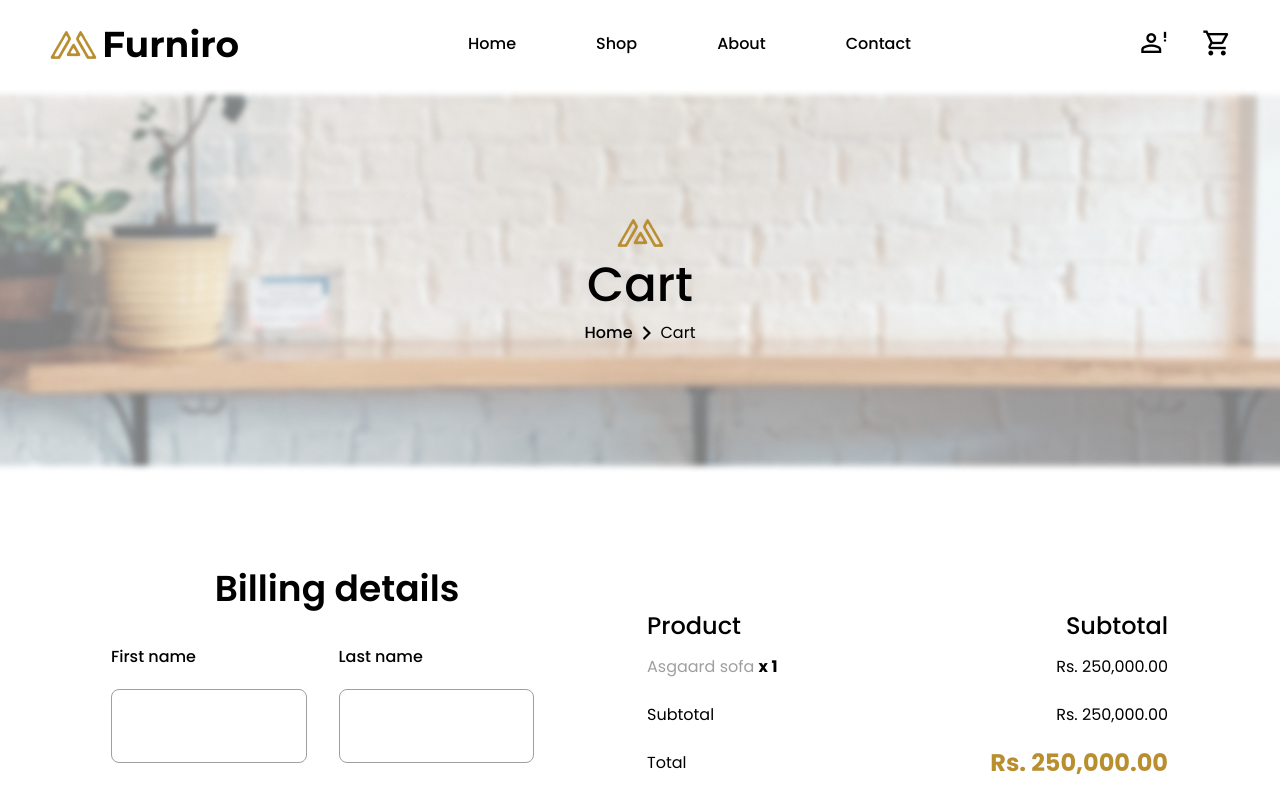
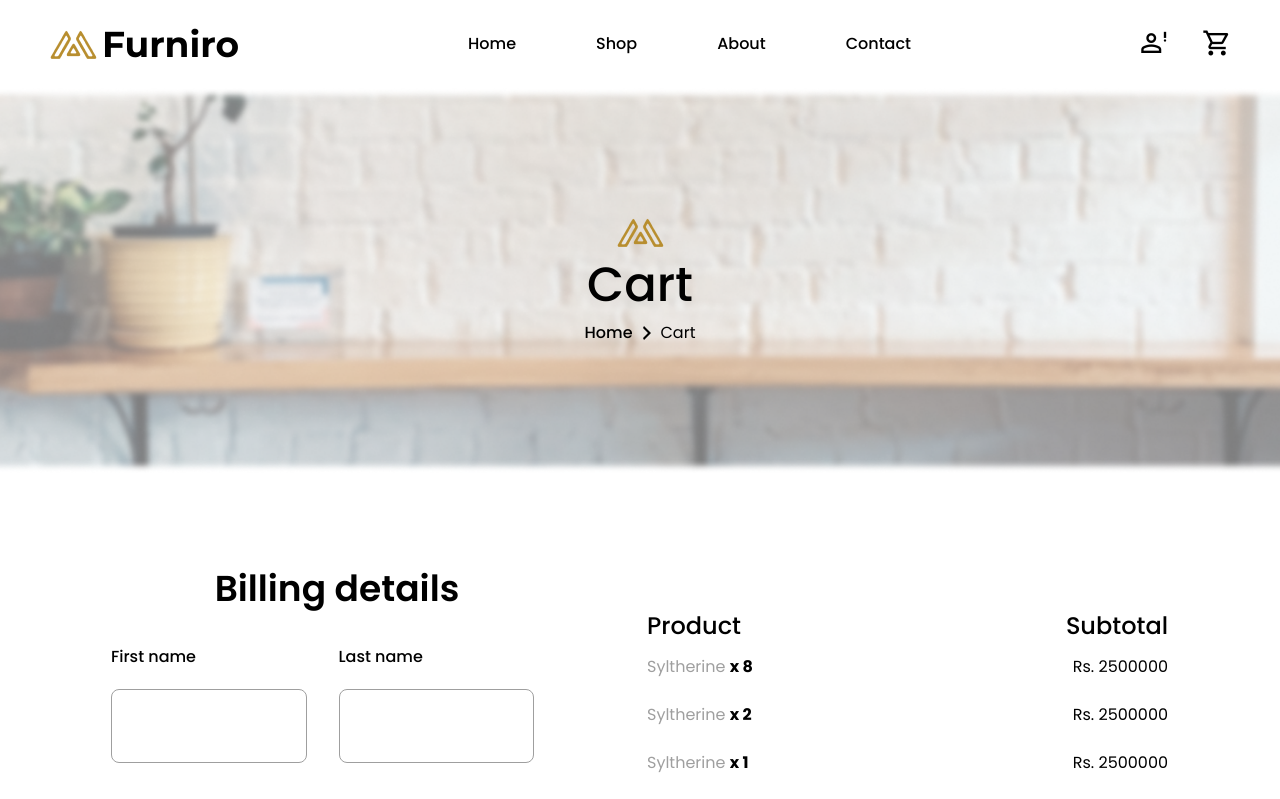
Before and after one commit to Enne-Amore/furniro, a React (Create React App) app: page /checkout in a window 1280 px wide. Shown: the top 799 px of the page. Built offline with nearby package versions, Linux system fonts and the light colour scheme; data requests are answered from the project's data file; a web font is replaced by a local one.

Commit message:
fix: request data to TableData component

```diff
--- a/src/data/db.json
+++ b/src/data/db.json
@@ -497,6 +497,38 @@
         "Weighing in under 7 pounds, the Kilburn is a lightweight piece of vintage styled engineering. Setting the bar as one of the loudest speakers in its class, the Kilburn is a compact, stout-hearted hero with a well-balanced audio which boasts a clear midrange and extended highs for a sound that is both articulate and pronounced. The analogue knobs allow you to fine tune the controls to your personal preferences while the guitar-influenced leather strap enables easy and stylish travel."
       ],
       "qtd": "8"
+    },
+    {
+      "id": "97b1",
+      "name": "Syltherine",
+      "legend": "Stylish cafe chair",
+      "currentPrice": "2500000",
+      "oldPrice": "3500000",
+      "img": "../assets/syltherine-item.png",
+      "altImg": "Syltherine image",
+      "discount": "30",
+      "mainDescription": "Setting the bar as one of the loudest speakers in its class, the Kilburn is a compact, stout-hearted hero with a well-balanced audio which boasts a clear midrange and extended highs for a sound.",
+      "addDescription": [
+        "Embodying the raw, wayward spirit of rock ‘n’ roll, the Kilburn portable active stereo speaker takes the unmistakable look and sound of Marshall, unplugs the chords, and takes the show on the road.",
+        "Weighing in under 7 pounds, the Kilburn is a lightweight piece of vintage styled engineering. Setting the bar as one of the loudest speakers in its class, the Kilburn is a compact, stout-hearted hero with a well-balanced audio which boasts a clear midrange and extended highs for a sound that is both articulate and pronounced. The analogue knobs allow you to fine tune the controls to your personal preferences while the guitar-influenced leather strap enables easy and stylish travel."
+      ],
+      "qtd": "2"
+    },
+    {
+      "id": "1bdd",
+      "name": "Syltherine",
+      "legend": "Stylish cafe chair",
+      "currentPrice": "2500000",
+      "oldPrice": "3500000",
+      "img": "../assets/syltherine-item.png",
+      "altImg": "Syltherine image",
+      "discount": "30",
+      "mainDescription": "Setting the bar as one of the loudest speakers in its class, the Kilburn is a compact, stout-hearted hero with a well-balanced audio which boasts a clear midrange and extended highs for a sound.",
+      "addDescription": [
+        "Embodying the raw, wayward spirit of rock ‘n’ roll, the Kilburn portable active stereo speaker takes the unmistakable look and sound of Marshall, unplugs the chords, and takes the show on the road.",
+        "Weighing in under 7 pounds, the Kilburn is a lightweight piece of vintage styled engineering. Setting the bar as one of the loudest speakers in its class, the Kilburn is a compact, stout-hearted hero with a well-balanced audio which boasts a clear midrange and extended highs for a sound that is both articulate and pronounced. The analogue knobs allow you to fine tune the controls to your personal preferences while the guitar-influenced leather strap enables easy and stylish travel."
+      ],
+      "qtd": "1"
     }
   ]
 }
--- a/src/pages/checkoutPage/components/TableData.tsx
+++ b/src/pages/checkoutPage/components/TableData.tsx
@@ -1,6 +1,36 @@
+import { useEffect, useState } from "react";
+import { ProductType } from "../../../types/ProductType";
+import { productFetch } from "../../../api/config";
 import styles from "./TableData.module.css";
 
 export const TableData = () => {
+  const [products, setProducts] = useState<ProductType[]>([]);
+
+  const getProducts = async () => {
+    try {
+      const response = await productFetch.get("/cart");
+      const data: ProductType[] = response.data;
+      setProducts(data);
+    } catch (error) {
+      console.error(`Error: ${error}`);
+    }
+  };
+
+  useEffect(() => {
+    getProducts();
+  }, []);
+
+  const subtotal: number = products.reduce(
+    (subtotal, product) => subtotal + Number(product.currentPrice),
+    0
+  );
+
+  const total: number = products.reduce(
+    (total, product) =>
+      total + Number(product.currentPrice) * Number(product.qtd),
+    0
+  );
+
   return (
     <table className={styles.container}>
       <thead>
@@ -12,24 +42,28 @@ export const TableData = () => {
       </thead>
 
       <tbody className={styles.bodyTable}>
-        <tr>
-          <td className={styles.nameProduct}>
-            Asgaard sofa <strong>x 1</strong>
-          </td>
+        {products && (
+          products.map((product) => (
+            <tr>
+              <td className={styles.nameProduct}>
+                {product.name} <strong>x {product.qtd}</strong>
+              </td>
 
-          <td className={`${styles.price} ${styles.subtotal}`}>Rs. 250,000.00</td>
-        </tr>
+              <td className={`${styles.price} ${styles.subtotal}`}>Rs. {product.currentPrice}</td>
+            </tr>
+          ))
+        )}
 
         <tr>
           <td className={styles.attribute}>Subtotal</td>
 
-          <td className={`${styles.price} ${styles.subtotal}`}>Rs. 250,000.00</td>
+          <td className={`${styles.price} ${styles.subtotal}`}>Rs. {subtotal}</td>
         </tr>
 
         <tr>
           <td className={styles.attribute}>Total</td>
 
-          <td className={`${styles.finalPrice} ${styles.subtotal}`}>Rs. 250,000.00</td>
+          <td className={`${styles.finalPrice} ${styles.subtotal}`}>Rs. {total}</td>
         </tr>
       </tbody>
     </table>
```
Also changed, not shown: src/pages/cartPage/components/CartTotals.tsx (+13 -17 lines).
